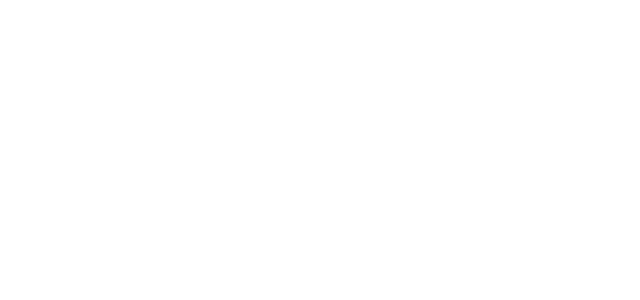
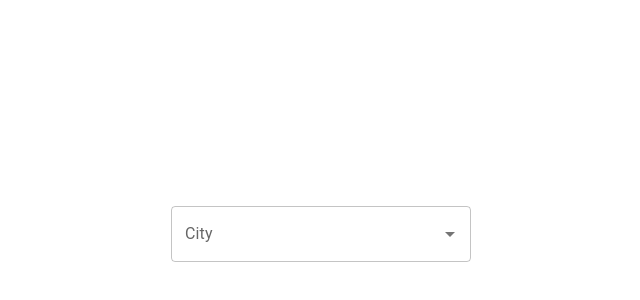
Before and after one commit to coding-vibe/weather-app, a React (Vite) app: page / in a window 1280 px wide. Shown: the part 166-466 px from the top of the page, without its empty margins (319-959 px from the left). Built offline with nearby package versions, Linux system fonts and the light colour scheme.

Commit message:
add autocomplete config

```diff
--- a/package.json
+++ b/package.json
@@ -16,12 +16,12 @@
     "@emotion/styled": "^11.11.0",
     "@mui/material": "^5.14.2",
     "@mui/styled-engine": "^5.13.2",
-    "@types/node": "^20.4.6",
     "axios": "^1.4.0",
     "react": "^18.2.0",
     "react-dom": "^18.2.0"
   },
   "devDependencies": {
+    "@types/node": "^20.4.6",
     "@types/react": "^18.2.15",
     "@types/react-dom": "^18.2.7",
     "@typescript-eslint/eslint-plugin": "^6.0.0",
@@ -31,6 +31,7 @@
     "eslint-config-airbnb": "^19.0.4",
     "eslint-config-prettier": "^8.9.0",
     "eslint-import-resolver-alias": "^1.1.2",
+    "eslint-import-resolver-typescript": "^3.5.5",
     "eslint-plugin-import": "^2.28.0",
     "eslint-plugin-jsx-a11y": "^6.7.1",
     "eslint-plugin-prettier": "^5.0.0",
--- a/src/App.tsx
+++ b/src/App.tsx
@@ -1,7 +1,8 @@
 import './App.css';
+import Autocomplete from 'components/Autocomplete/Autocomlete';
 
 function App() {
-  return null;
+  return <Autocomplete />;
 }
 
 export default App;
--- a/src/axiosDefaultConfig.ts
+++ b/src/axiosDefaultConfig.ts
@@ -3,6 +3,6 @@
 export const axiosDefaultConfig = axios.create({
   baseURL: import.meta.env.VITE_API_URL,
   headers: {
-    Authorization: import.meta.env.VITE_API_KEY
-  }
+    Authorization: import.meta.env.VITE_API_KEY,
+  },
 });
--- a/src/components/Autocomplete/Autocomlete.tsx
+++ b/src/components/Autocomplete/Autocomlete.tsx
@@ -0,0 +1,20 @@
+import Autocomplete from '@mui/material/Autocomplete';
+import TextField from '@mui/material/TextField';
+import {CITIES} from './citiesList';
+
+export default function Autocomplele() {
+  return (
+    <Autocomplete
+      disablePortal
+      id='cities-select'
+      options={CITIES}
+      sx={{width: 300}}
+      renderInput={(params) => (
+        <TextField
+          {...params}
+          label='City'
+        />
+      )}
+    />
+  );
+}
--- /dev/null
+++ b/src/components/Autocomplete/citiesList.tsx
@@ -0,0 +1,12 @@
+export const CITIES = [
+  'Tokyo',
+  'Sydney',
+  'Paris',
+  'Cairo',
+  'Moscow',
+  'Rio de Janeiro',
+  'London',
+  'New York City',
+  'Mumbai',
+  'Istanbul',
+];
--- a/src/components/Autocomplete/index.ts
+++ /dev/null
@@ -1 +0,0 @@
-import {default} from './Autocomlete'
--- a/src/main.tsx
+++ b/src/main.tsx
@@ -1,7 +1,7 @@
 import React from 'react';
 import ReactDOM from 'react-dom/client';
 import {StyledEngineProvider} from '@mui/material/styles';
-import App from './App.tsx';
+import App from './App';
 import './index.css';
 
 ReactDOM.createRoot(document.getElementById('root')!).render(
@@ -9,5 +9,5 @@
     <StyledEngineProvider injectFirst>
       <App />
     </StyledEngineProvider>
-  </React.StrictMode>
+  </React.StrictMode>,
 );
--- a/tsconfig.json
+++ b/tsconfig.json
@@ -8,6 +8,7 @@
     "types": ["vite-plugin-svgr/client"],
     "baseUrl": "src",
     "paths": {
+      "api/*": ["api/*"],
       "assets/*": ["assets/*"],
       "components/*": ["components/*"],
     },
--- a/vite.config.ts
+++ b/vite.config.ts
@@ -3,13 +3,13 @@
 import svgr from 'vite-plugin-svgr';
 import eslint from 'vite-plugin-eslint';
 
-// https://vitejs.dev/config/
 export default defineConfig({
   plugins: [react(), svgr(), eslint()],
   resolve: {
     alias: {
+      api: '/api',
       assets: '/src/assets',
-      components: '/src/components'
-    }
-  }
+      components: '/src/components',
+    },
+  },
 });
```
Also changed, not shown: .eslintrc.cjs, 2 other files (tests, documents, lock files or other folders).
